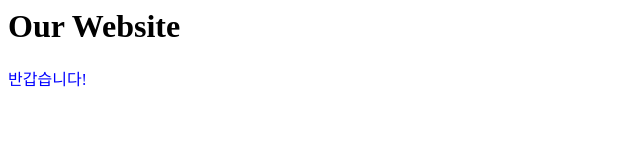
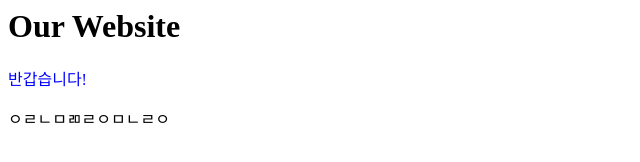
Before and after one commit to lon0608/lon0608.github.io, a plain HTML site: page index.html in a window 1280 px wide. Shown: the whole page, without its empty margins (0-640 px from the left). Drawn offline with Linux system fonts and the light colour scheme.

Commit message:
Update index.html

```diff
--- a/index.html
+++ b/index.html
@@ -1,2 +1,3 @@
 <h1>Our Website</h1>
 <p style="color: blue;">반갑습니다!</p>
+ㅇㄹㄴㅁㄻㄹㅇㅁㄴㄹㅇ
```
